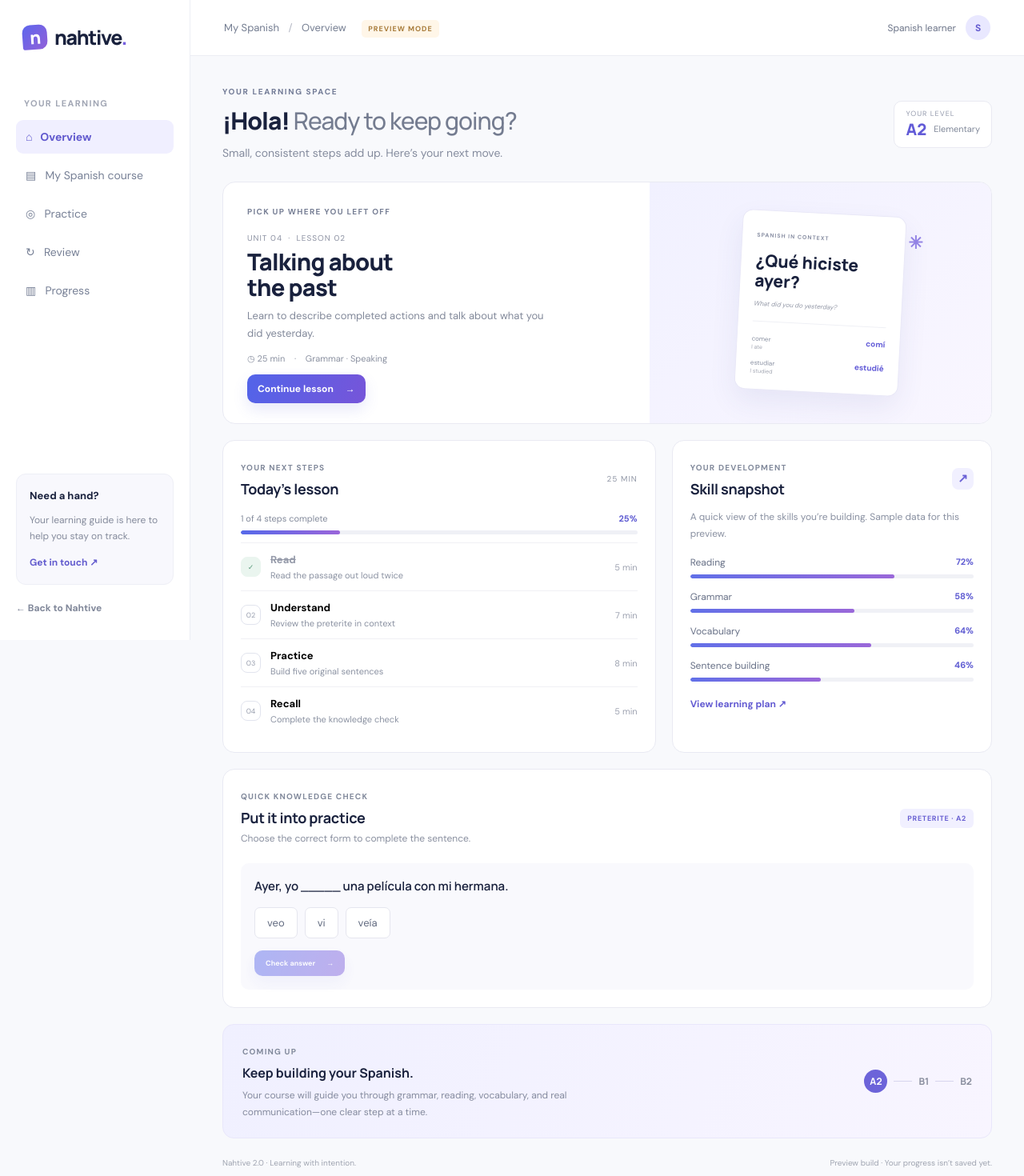
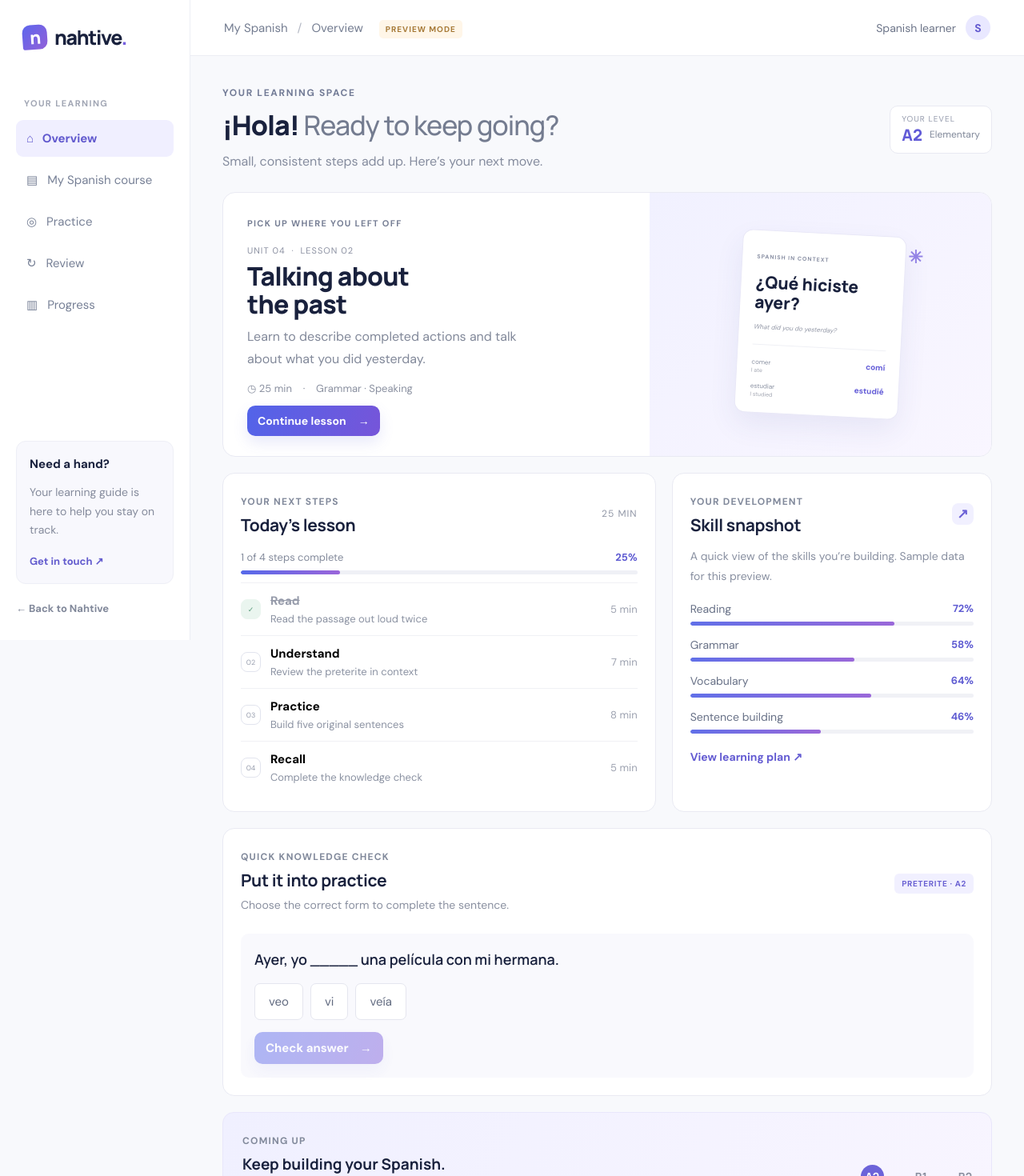
Before and after one commit to joshkhenry-sys/nahtive-2.0, a Next.js app: page /dashboard in a window 1280 px wide. Shown: the top 1470 px of the page at 80% size. Built offline with nearby package versions, Linux system fonts and the light colour scheme.

Commit message:
Increase typography scale across Nahtive

```diff
--- a/app/globals.css
+++ b/app/globals.css
@@ -89,3 +89,52 @@
 .task-list button>span b{font-size:12px}.task-list button>span small{font-size:11px}
 .question-area>p:first-child{font-size:14px}.choice-list button{font-size:12px}
 }
+
+
+/* Stronger global type scale */
+body{font-size:17px}
+.site-header nav,.login-link{font-size:15px}.button{font-size:15px}.eyebrow{font-size:12px}
+.hero-lede{font-size:19px;line-height:1.8}.hero-footnote{font-size:13px}
+.section-heading>p,.course-layout>div:first-child>p,.lesson-rhythm>div:first-child>p{font-size:16px;line-height:1.85}
+.benefit-card>span{font-size:13px}.benefit-card h3{font-size:20px}.benefit-card p{font-size:15px;line-height:1.8}
+.path-heading{font-size:11px}.path-row>b{font-size:15px}.path-row>span{font-size:13px}.path-row>small{font-size:10px}.path-note{font-size:12px}
+.rhythm-list span{font-size:12px}.rhythm-list b{font-size:17px}.footer{font-size:12px}
+.learner-sidebar nav a{font-size:15px;padding:13px}.side-label{font-size:11px}
+.help-card b{font-size:15px}.help-card p{font-size:14px;line-height:1.7}.help-card a,.sidebar-bottom>a{font-size:13px}
+.learner-topbar>span:first-child{font-size:15px}.learner-topbar b{font-size:10px}.learner-profile{font-size:14px}
+.welcome h1{font-size:34px}.welcome p{font-size:16px;line-height:1.7}
+.level-badge small{font-size:10px}.level-badge span{font-size:12px}
+.continue-copy>small,.unit-label{font-size:11px}.continue-copy h2{font-size:32px}.continue-copy>p{font-size:16px;line-height:1.8}.lesson-meta{font-size:13px}.continue-copy .button{font-size:14px}
+.card-title small,.knowledge-head small,.next-card small{font-size:12px}.card-title h3,.knowledge-head h3{font-size:21px}.card-title>span{font-size:12px}
+.task-progress>div:first-child{font-size:13px}.task-list button>span b{font-size:15px}.task-list button>span small,.task-list button>em{font-size:13px}
+.snapshot-copy{font-size:14px;line-height:1.8}.skill-list>div>div:first-child{font-size:14px}.skill-list b{font-size:13px}.learn-more{font-size:14px}
+.knowledge-head p{font-size:14px;line-height:1.7}.knowledge-head>b{font-size:10px}.question-area>p:first-child{font-size:18px;line-height:1.7}
+.choice-list button{font-size:15px;padding:12px 17px}.feedback{font-size:14px;line-height:1.8}.next-card h3{font-size:19px}.next-card p{font-size:15px;line-height:1.8}.next-levels{font-size:14px}.learner-footer{font-size:12px}
+/* Lesson typography */
+.lesson-header-center span,.lesson-topline,.outline-kicker,.lesson-section-label{font-size:12px}
+.lesson-outline h2{font-size:23px}.lesson-outline>p{font-size:15px;line-height:1.75}.outline-progress>div{font-size:14px}
+.lesson-outline nav button{font-size:15px;padding:13px 10px}.outline-tip b,.outline-tip p{font-size:14px;line-height:1.7}
+.lesson-panel h1{font-size:clamp(36px,4.2vw,50px)}.lesson-intro{font-size:18px;line-height:1.85}
+.reading-card>p{font-size:20px;line-height:2}.reading-gloss b{font-size:15px}.reading-gloss span{font-size:16px;line-height:1.85}
+.lesson-checkline,.lesson-callout p{font-size:16px;line-height:1.8}.lesson-callout b{font-size:16px}
+.grammar-example strong{font-size:21px}.lesson-h3{font-size:20px}.conjugation-grid>div>b,.conjugation-grid>div>div{font-size:15px}
+.lesson-body{font-size:17px}.lesson-note{font-size:15px}.response-field label,.fill-item label{font-size:17px}
+.response-field textarea,.fill-item input{font-size:17px}.model-answer,.fill-item small{font-size:14px}.lesson-secondary{font-size:15px}
+.inline-feedback{font-size:15px}.quiz-item>b{font-size:17px;line-height:1.7}.quiz-options button{font-size:15px;padding:12px 16px}
+.score-panel p{font-size:15px;line-height:1.7}.lesson-navigation,.lesson-navigation button{font-size:14px}
+@media(max-width:680px){
+body{font-size:16px}.site-header nav{font-size:14px}.hero-lede{font-size:17px}
+.benefit-card h3{font-size:19px}.benefit-card p{font-size:15px}
+.learner-sidebar nav a{font-size:14px}.welcome h1{font-size:29px}.welcome p{font-size:15px}
+.continue-copy h2{font-size:29px}.continue-copy>p{font-size:15px}
+.card-title h3,.knowledge-head h3{font-size:19px}.task-list button>span b{font-size:14px}
+.question-area>p:first-child{font-size:16px}.choice-list button{font-size:14px}
+.lesson-panel{padding:27px 20px}.lesson-panel h1{font-size:34px;line-height:1.16}
+.lesson-intro{font-size:17px;line-height:1.8}.reading-card>p{font-size:18px;line-height:1.95}
+.reading-gloss span{font-size:14px}.lesson-checkline,.lesson-callout p{font-size:15px}.lesson-callout b{font-size:15px}
+.grammar-example strong{font-size:18px}.lesson-h3{font-size:18px}
+.conjugation-grid>div>b,.conjugation-grid>div>div{font-size:13px}
+.lesson-body{font-size:15px}.lesson-note{font-size:14px}
+.response-field label,.fill-item label{font-size:15px}.response-field textarea,.fill-item input{font-size:16px}
+.quiz-item>b{font-size:15px}.quiz-options button{font-size:14px}.lesson-navigation,.lesson-navigation button{font-size:13px}
+}
```
